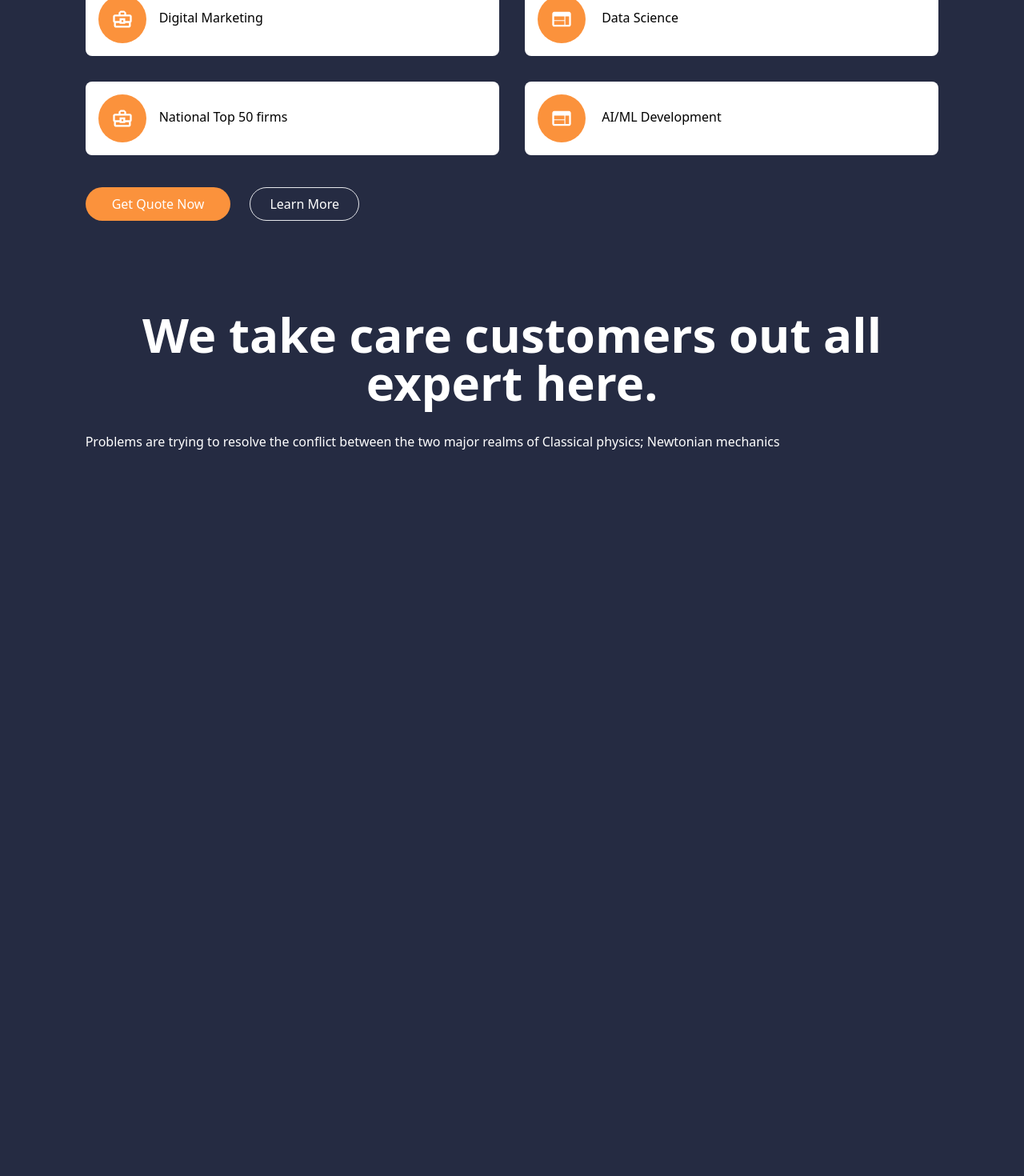
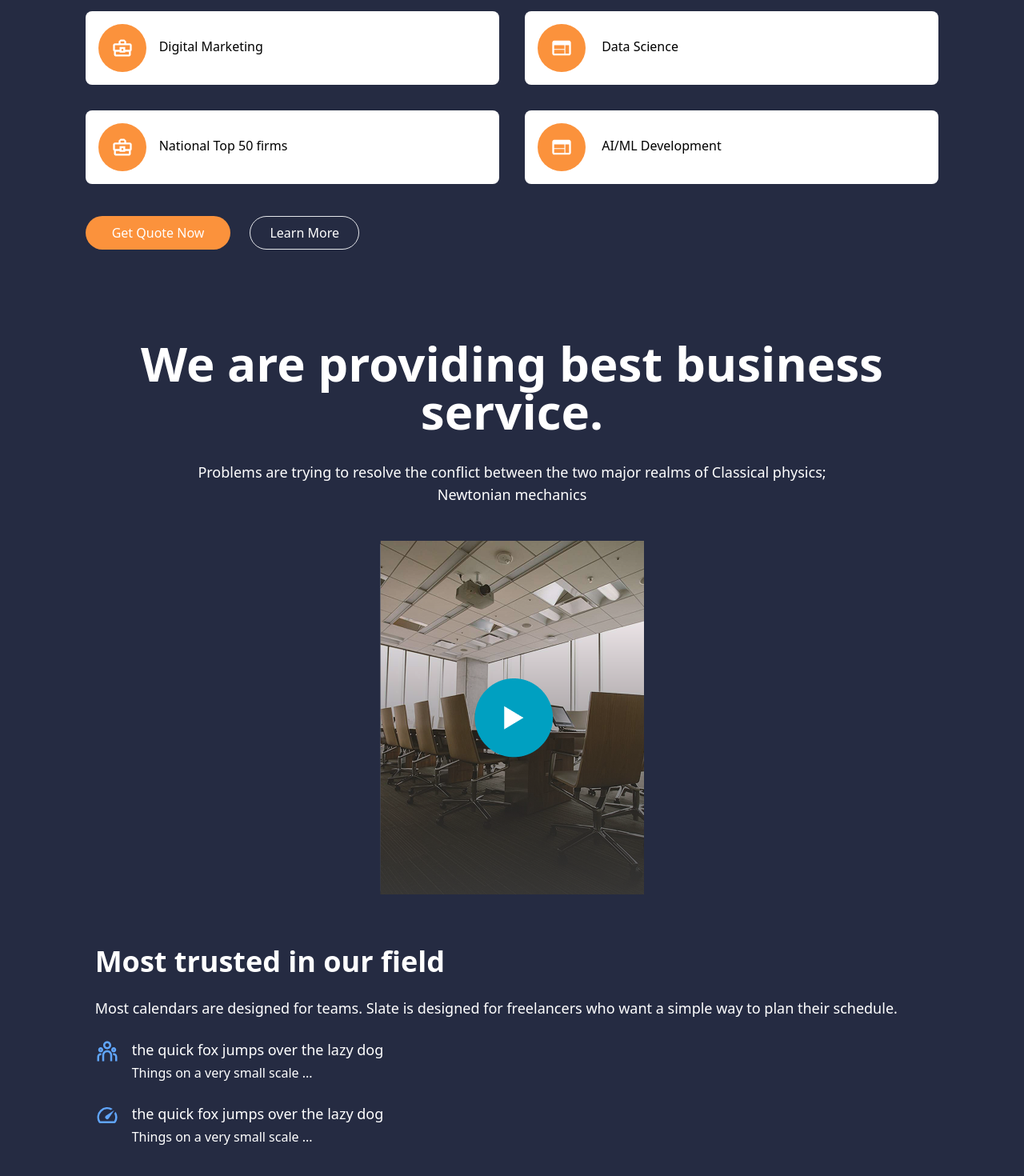
Before and after one commit to MU1147-LEGEND/Divestic, a React (Vite) app: page / in a window 1280 px wide. Shown: the part 1160-2630 px from the top of the page at 80% size. Before the commit the page ends 1724 px from the top, so only its background shows below. Built offline with nearby package versions, Linux system fonts and the light colour scheme.

Commit message:
Refactor code structure for improved readability and maintainability

```diff
--- a/src/App.jsx
+++ b/src/App.jsx
@@ -6,6 +6,10 @@ import mobileCover from "./assets/hero-cover/mobile-cover.png";
 import desktopCover from "./assets/hero-cover/desktop-cover.png";
 import { MdOutlineBusinessCenter } from "react-icons/md";
 import { MdWeb } from "react-icons/md";
+import cardImage from "./assets/images/card-item.png";
+import { RiTeamLine } from "react-icons/ri";
+import { MdSpeed } from "react-icons/md";
+
 
 const App = () => {
     const [isOpenMenu, setIsOpenMenu] = useState(false);
@@ -114,7 +118,7 @@ const App = () => {
                     <h1 className="inline-block text-4xl md:text-5xl font-semibold mb-4 mt-20  w-3/5 md:w-1/2 leading-normal">
                         WHY CHOOSE US
                     </h1>
-                    <p className="inline-block w-11/12 md:w-2/5 mb-8">
+                    <p className="inline-block w-11/12 md:w-2/5 mb-8 text-lg">
                         Problems trying to resolve the conflict between the two
                         major realms of Classical physics Newtonian mechanics
                     </p>
@@ -160,15 +164,67 @@ const App = () => {
             {/* we take care customers */}
             <section id="we-take-care" className="bg-[#252B42] text-white">
                 <div className="parent w-10/12 m-auto">
-                    <div className="head-slogan">
-                        <h2 className="inline-block text-4xl md:text-6xl font-semibold mt-[25%] md:mt-28 mb-8 text-center leading-relaxed">
+                    <div className="head-slogan pb-8">
+                        <h2 className="inline-block text-4xl md:text-6xl font-semibold mt-[25%] md:mt-28 mb-8 text-center leading-normal md:hidden">
                             We take care customers out all expert here.
                         </h2>
-                        <p>
+                        <h2 className=" text-4xl md:text-6xl font-semibold mt-[25%] md:mt-28 mb-8 text-center leading-normal hidden md:inline-block">
+                            We are providing best business service.
+                        </h2>
+                        <p className=" text-lg w-4/5 m-auto text-center">
                             Problems are trying to resolve the conflict between
                             the two major realms of Classical physics; Newtonian
                             mechanics
                         </p>
+                    </div>
+                    <div className="text-center p-3">
+                        <img
+                            src={cardImage}
+                            alt="card-item"
+                            className="text-center m-auto"
+                        />
+                        <div className="most-trusted mt-16 pb-6 text-left">
+                            <h2 className="text-4xl font-semibold w-4/5 mb-6">
+                                Most trusted in our field
+                            </h2>
+                            <p className="text-lg pb-6">
+                                Most calendars are designed for teams. Slate is
+                                designed for freelancers who want a simple way
+                                to plan their schedule.
+                            </p>
+                            <div className="space-y-6 text-lg">
+                                <div className="flex gap-4">
+                                    <span>
+                                        {" "}
+                                        <RiTeamLine className="inline text-blue-400 text-3xl" />
+                                    </span>
+                                    <span>
+                                        <p>
+                                            the quick fox jumps over the lazy
+                                            dog
+                                        </p>
+                                        <span className="text-base">
+                                            Things on a very small scale ...
+                                        </span>
+                                    </span>
+                                </div>
+                                <div className="flex gap-4">
+                                    <span>
+                                        {" "}
+                                        <MdSpeed className="inline text-blue-400 text-3xl" />
+                                    </span>
+                                    <span>
+                                        <p>
+                                            the quick fox jumps over the lazy
+                                            dog
+                                        </p>
+                                        <span className="text-base">
+                                            Things on a very small scale ...
+                                        </span>
+                                    </span>
+                                </div>
+                            </div>
+                        </div>
                     </div>
                 </div>
             </section>
```
Also changed, not shown: src/assets/images/card-item.png (added).
